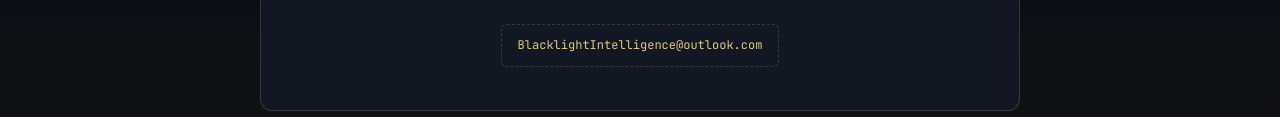
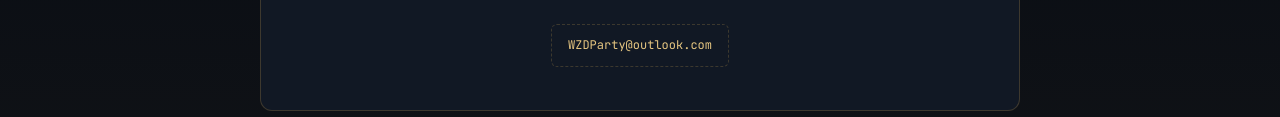
Before and after one commit to TimeObservatory/TimeObservatory.github.io, a plain HTML site: page Blacklight.html in a window 1280 px wide. Shown: the part 4850-4967 px from the top of the page. Drawn offline with Linux system fonts and the light colour scheme.

Commit message:
Update Blacklight.html

```diff
--- a/Blacklight.html
+++ b/Blacklight.html
@@ -615,7 +615,7 @@
           and what a proportionate scope might look like.
         </p>
         <!-- Replace this placeholder with an approved contact email or contact form before publication. -->
-        <span class="contact-placeholder">BlacklightIntelligence@outlook.com</span>
+        <span class="contact-placeholder">WZDParty@outlook.com</span>
       </div>
       <div class="footer-brand">BLACKLIGHT INTELLIGENCE</div>
       <div class="footer-line">See Beyond the Surface. &nbsp;·&nbsp; Investigate. Analyse. Illuminate.</div>
```
